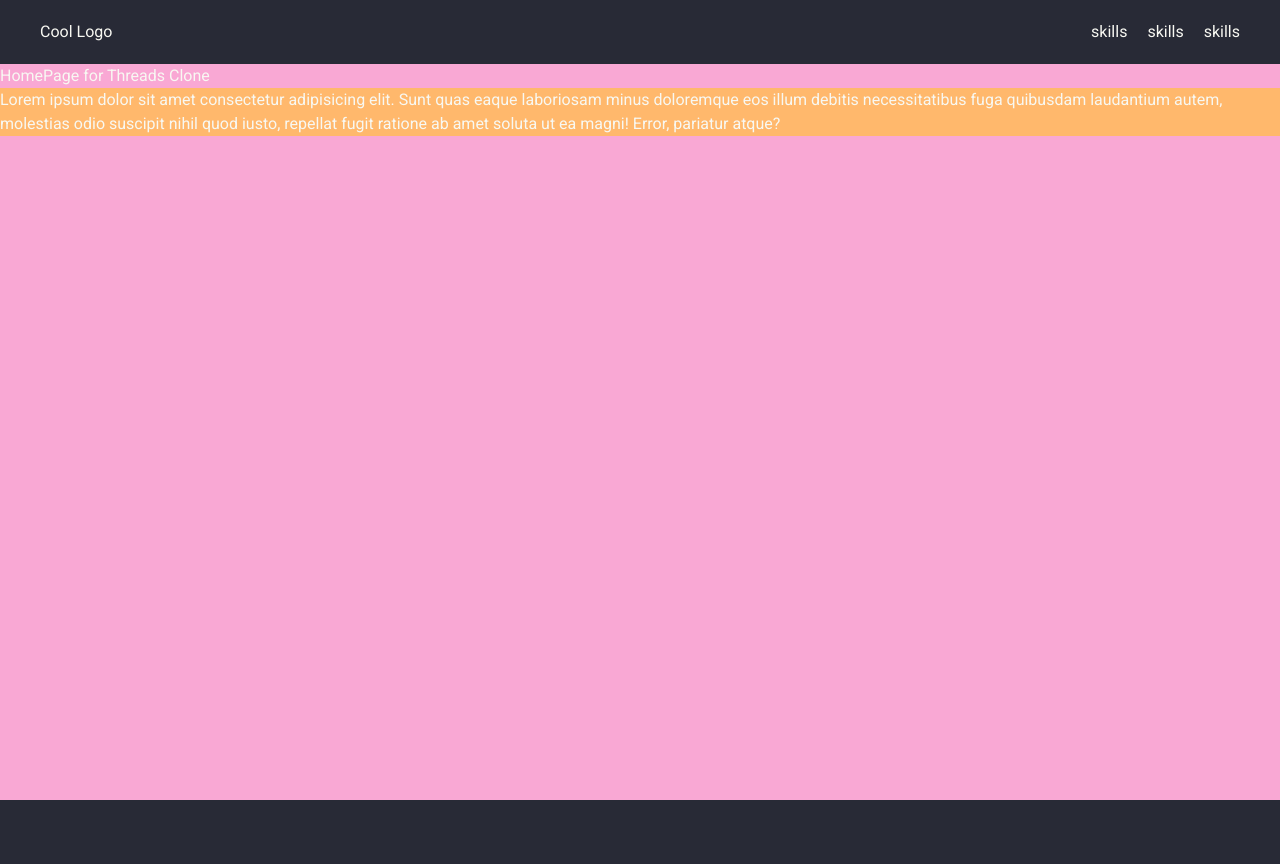
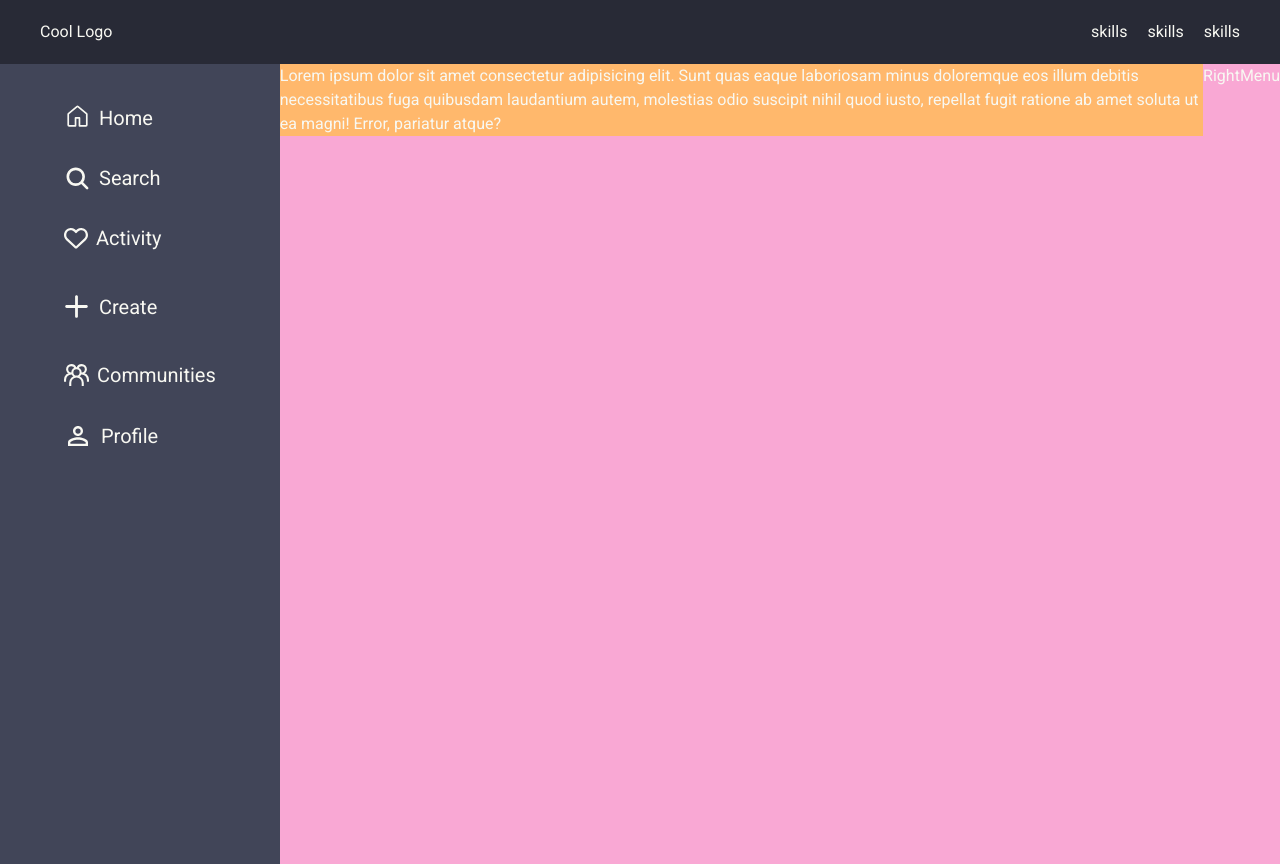
Before and after one commit to mark-elias/Threads-Clone, a Next.js app: page / in a window 1280 px wide. Before the commit the page ends 800 px from the top, so only its background shows below. Built offline with nearby package versions, Linux system fonts and the light colour scheme.

Commit message:
LeftMenu

```diff
--- a/app/(root)/page.tsx
+++ b/app/(root)/page.tsx
@@ -1,9 +1,11 @@
 import React from "react";
+import LeftMenu from "../components/LeftMenu";
+import RightMenu from "../components/RightMenu";
 
 function HomePage() {
   return (
-    <div>
-      <h1>HomePage for Threads Clone</h1>
+    <div className="flex">
+      <LeftMenu />
       <div className="bg-accent h-full">
         Lorem ipsum dolor sit amet consectetur adipisicing elit. Sunt quas eaque
         laboriosam minus doloremque eos illum debitis necessitatibus fuga
@@ -11,6 +13,7 @@ function HomePage() {
         repellat fugit ratione ab amet soluta ut ea magni! Error, pariatur
         atque?
       </div>
+      <RightMenu />
     </div>
   );
 }
--- /dev/null
+++ b/app/components/LeftMenu.tsx
@@ -0,0 +1,56 @@
+import Link from "next/link";
+import React from "react";
+import { FaRegHeart } from "react-icons/fa6";
+import { GoHome } from "react-icons/go";
+import { GrGroup } from "react-icons/gr";
+import { IoIosAdd } from "react-icons/io";
+import { IoSearch } from "react-icons/io5";
+import { MdOutlinePersonOutline } from "react-icons/md";
+
+function LeftMenu() {
+  return (
+    <section className="flex flex-col bg-neutral items-start max-lg:hidden h-screen gap-8 px-16 pt-10 text-xl">
+      <Link href={"/"} className="flex items-center gap-2 hover:text-primary">
+        <GoHome className="text-[27px] -mt-1" />
+        <p>Home</p>
+      </Link>
+      <Link
+        href={"/search"}
+        className="flex items-center gap-2 hover:text-primary"
+      >
+        <IoSearch className="text-[27px] " />
+        <p>Search</p>
+      </Link>
+      <Link
+        href={"/activity"}
+        className="flex items-center gap-2 hover:text-primary"
+      >
+        <FaRegHeart className="text-[24px]" />
+        <p>Activity</p>
+      </Link>
+      <Link
+        href={"/create"}
+        className="flex items-center -ml-[10px] hover:text-primary"
+      >
+        <IoIosAdd className="text-[45px]" />
+        <p>Create</p>
+      </Link>
+      <Link
+        href={"/communities"}
+        className="flex items-center gap-2 hover:text-primary"
+      >
+        <GrGroup className="text-[25px]" />
+        <p>Communities</p>
+      </Link>
+      <Link
+        href={"/profile"}
+        className="flex items-center gap-2 hover:text-primary"
+      >
+        <MdOutlinePersonOutline className="text-[30px] -ml-[1px]" />
+        <p>Profile</p>
+      </Link>
+    </section>
+  );
+}
+
+export default LeftMenu;
--- /dev/null
+++ b/app/components/RightMenu.tsx
@@ -0,0 +1,7 @@
+import React from "react";
+
+function RightMenu() {
+  return <div>RightMenu</div>;
+}
+
+export default RightMenu;
```
